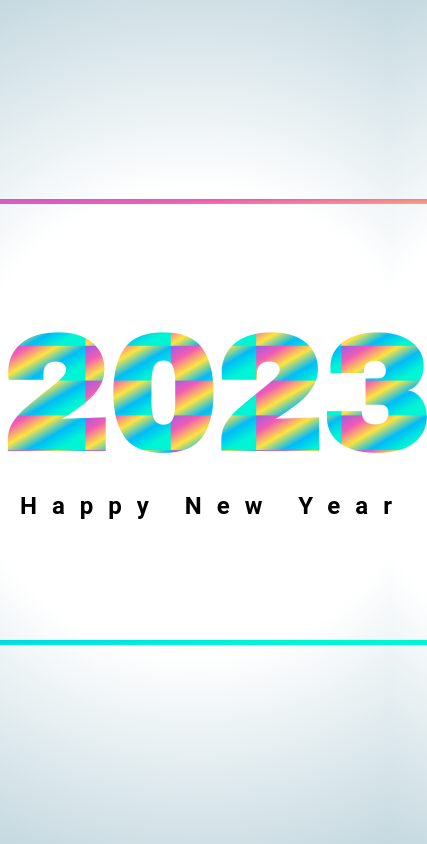
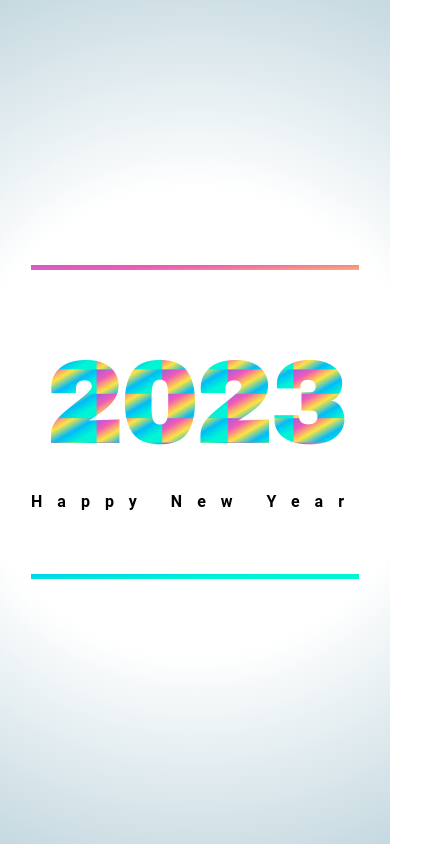
Before and after one commit to Razer2550/year-numbers, a plain HTML site: page index.html in a window 390 px wide. Shown: the whole page, 427 px wide, since content can reach past the window. Drawn offline with Linux system fonts and the light colour scheme.

Commit message:
add screen ratio

```diff
--- a/style/style.css
+++ b/style/style.css
@@ -47,3 +47,15 @@ h2 {
         background-position: 100% 100%;
     }
 }
+
+@media only screen and (max-width: 600px) {
+    h1 {
+        font-size: 7rem;
+    }
+
+    h2 {
+        font-size: 1rem;
+        position: relative;
+        top: -50px;
+    }
+}
```
